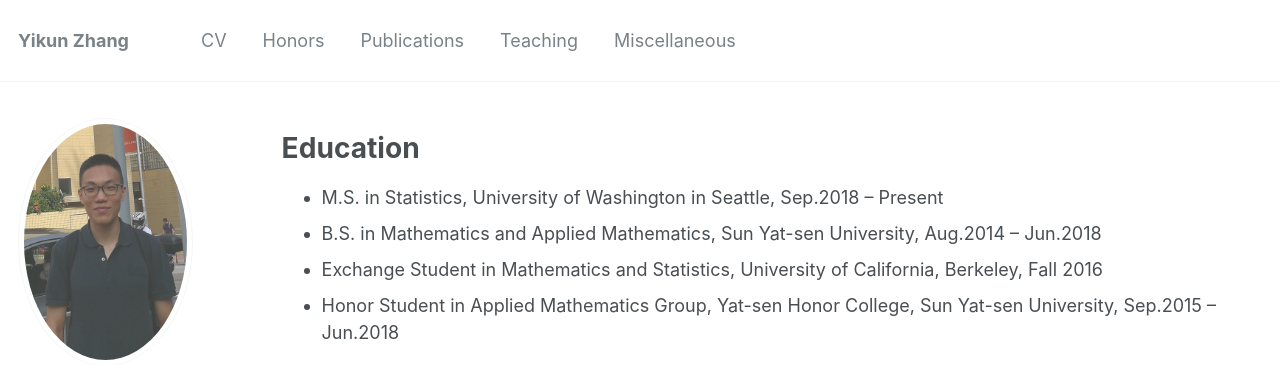
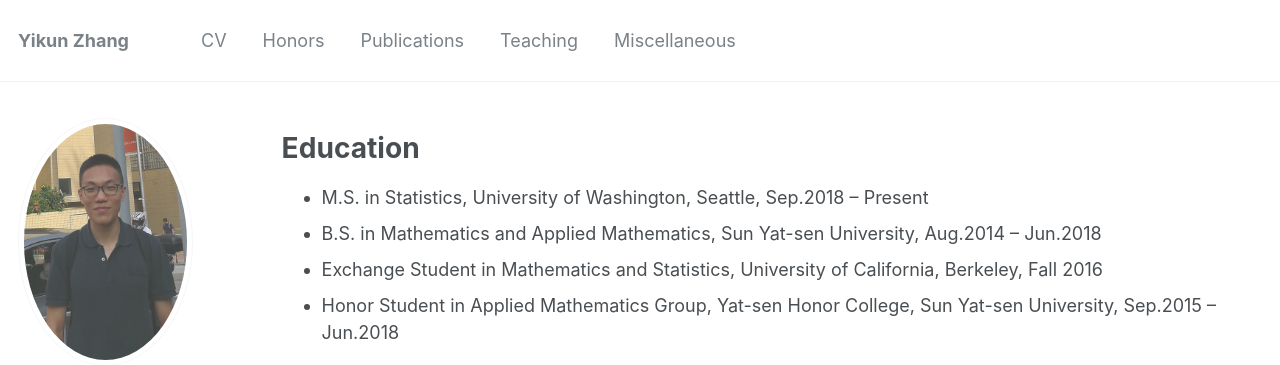
Before and after one commit to zhangyk8/zhangyk8.github.io, a Jekyll site: the page built from _pages/cv.md, in a window 1280 px wide and 900 px high. Shown: the top 365 px of the window. Built offline with Jekyll 4.4.1, drawn with Linux system fonts in a browser that asks for light colours.

Commit message:
Update cv.md

```diff
--- a/_pages/cv.md
+++ b/_pages/cv.md
@@ -11,7 +11,7 @@ redirect_from:
 
 Education
 ======
-* M.S. in Statistics, [University of Washington in Seattle](http://www.washington.edu/), Sep.2018 -- Present
+* M.S. in Statistics, [University of Washington, Seattle](http://www.washington.edu/), Sep.2018 -- Present
 * B.S. in Mathematics and Applied Mathematics, [Sun Yat-sen University](http://www.sysu.edu.cn/2012/en/index.htm), Aug.2014 -- Jun.2018
 * Exchange Student in Mathematics and Statistics, [University of California, Berkeley](http://www.berkeley.edu/), Fall 2016
 * Honor Student in Applied Mathematics Group, [Yat-sen Honor College](http://yss.sysu.edu.cn/EnVersion/Index.aspx), Sun Yat-sen University, Sep.2015 -- Jun.2018
```
